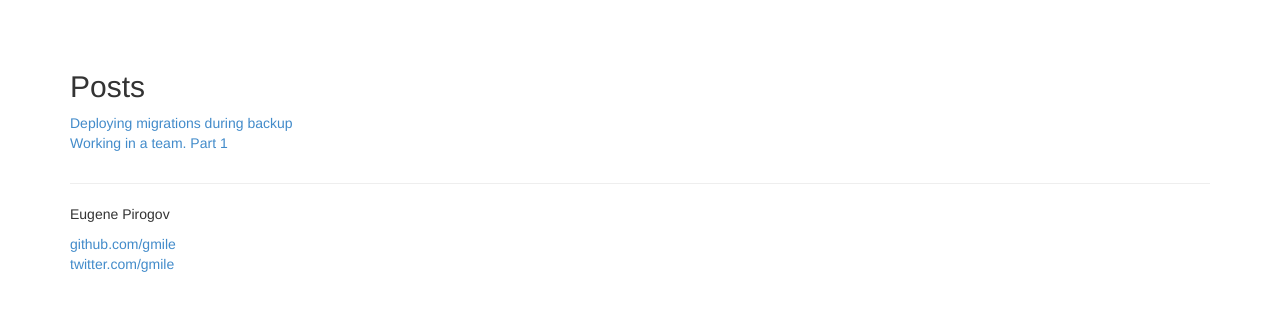
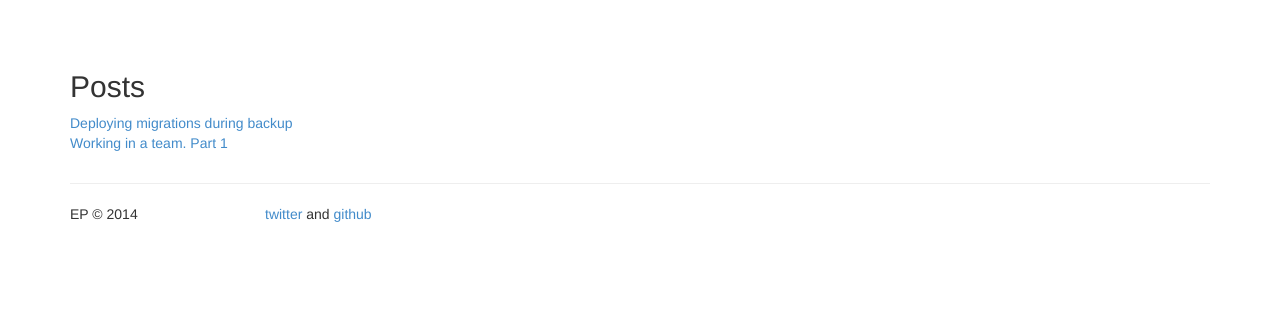
Before and after one commit to gmile/gmile.github.io, a Jekyll site: the page built from index.html, in a window 1280 px wide. Shown: the top 311 px of the page. Built offline with Jekyll 4.4.1, drawn with Linux system fonts in a browser that asks for light colours; Markdown is read by kramdown in place of the engine named in the settings.

Commit message:
Do something with footer

```diff
--- a/_includes/footer.html
+++ b/_includes/footer.html
@@ -1,14 +1,11 @@
 <hr>
-<div class="footer">
-  <div class="contact">
-    <p>
-      Eugene Pirogov
-    </p>
+<div id="footer" class="row">
+  <div class="col-md-2">
+    EP © {{ site.time | date: '%Y' }}
   </div>
-  <div class="contact">
-    <p>
-      <a href="https://github.com/gmile">github.com/gmile</a><br />
-      <a href="https://twitter.com/gmile">twitter.com/gmile</a><br />
-    </p>
+  <div class="col-md-2">
+    <a href="https://twitter.com/gmile">twitter</a>
+    and
+    <a href="https://github.com/gmile">github</a>
   </div>
 </div>
--- a/css/custom.css
+++ b/css/custom.css
@@ -1,3 +1,7 @@
 .header {
   margin-top: 50px
 }
+
+#footer {
+  margin-bottom: 100px
+}
```
